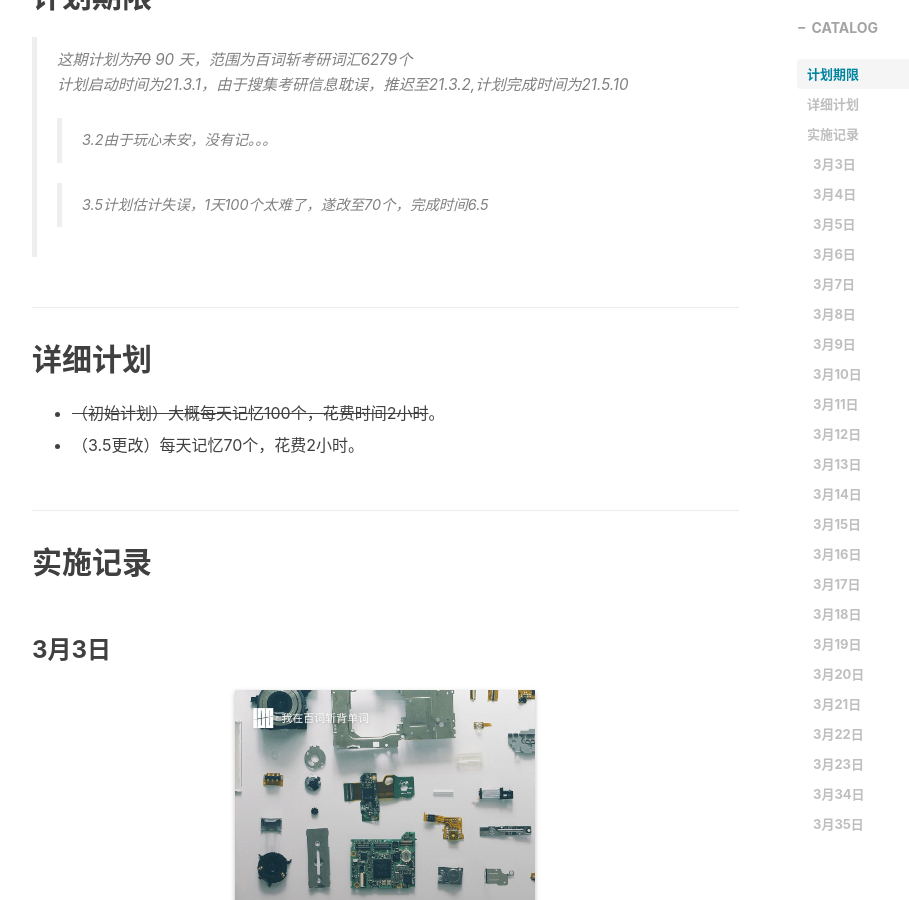
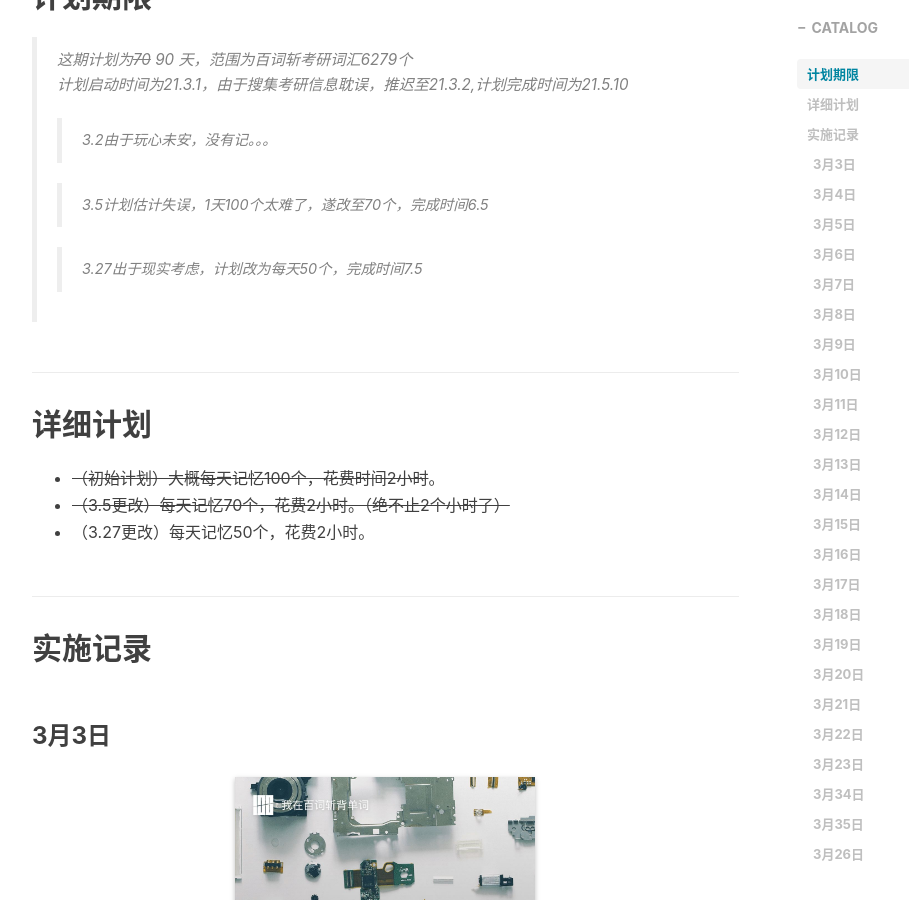
Before and after one commit to Zoomds/Zoomds.github.io, a Jekyll site: the page built from _posts/Project/2021-02-26-BaiCiZhan-1.md, in a window 1280 px wide and 900 px high, scrolled down 649 px. Shown: the whole window, without its empty margins (233-1142 px from the left). Built offline with Jekyll 4.4.1, drawn with Linux system fonts in a browser that asks for light colours; nearby versions of some CDN libraries; comment, search, counter and statistics services are not loaded.

Commit message:
打卡，计划变更
3.26完成，每日计划70->50

```diff
--- a/_posts/Project/2021-02-26-BaiCiZhan-1.md
+++ b/_posts/Project/2021-02-26-BaiCiZhan-1.md
@@ -17,12 +17,14 @@ tags:
 > > 3.2由于玩心未安，没有记。。。
 >
 > > 3.5计划估计失误，1天100个太难了，遂改至70个，完成时间6.5
+>
+> > 3.27出于现实考虑，计划改为每天50个，完成时间7.5
 
 ## 详细计划
 
 - ~~（初始计划）大概每天记忆100个，花费时间2小时~~。
-
-- （3.5更改）每天记忆70个，花费2小时。
+- ~~（3.5更改）每天记忆70个，花费2小时。（绝不止2个小时了）~~
+- （3.27更改）每天记忆50个，花费2小时。
 
 ## 实施记录
 
@@ -135,3 +137,7 @@ gogogogo 🤘
 ### 3月35日
 
 <img class="shadow" width="300" src="/img/in-post/post-Baicizhan-1/3.25.jpg" />
+
+### 3月26日
+
+<img class="shadow" width="300" src="/img/in-post/post-Baicizhan-1/3.26.jpg" />
```
Also changed, not shown: img/in-post/post-Baicizhan-1/3.26.jpg (added).
